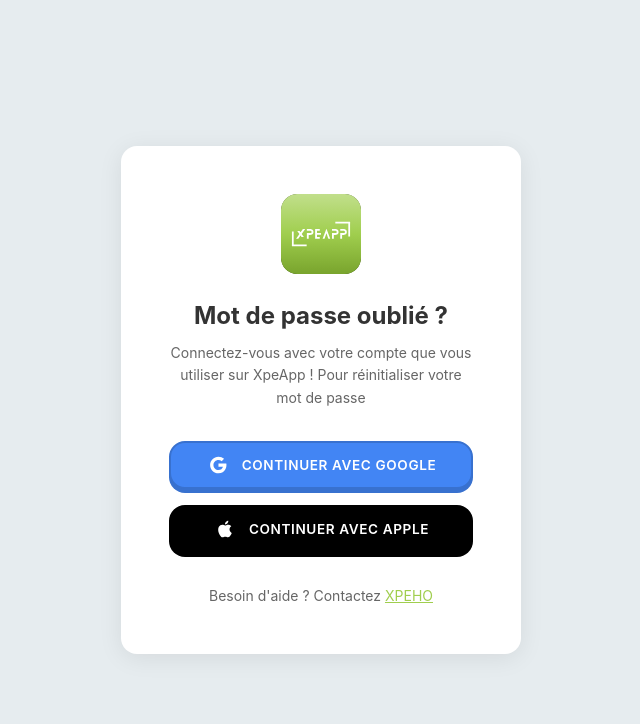
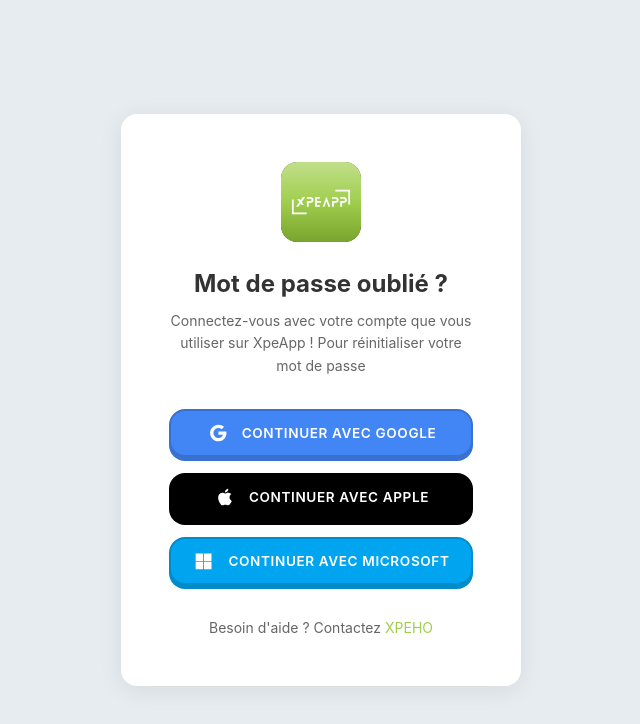
Before and after one commit to XPEHO/xpeapp_pwd_reset, a Vue app: page / in a window 1280 px wide. Shown: the top 724 px of the page, without its empty margins (319-959 px from the left). Built offline with nearby package versions, Linux system fonts and the light colour scheme; no server answers.

Commit message:
feat(PasswordResetPage): add Microsoft SSO button and update test cases

```diff
--- a/src/components/PasswordResetPage.vue
+++ b/src/components/PasswordResetPage.vue
@@ -30,6 +30,11 @@
     provider: SsoProvider.Apple,
     label: 'Continuer avec Apple',
     color: ButtonColor.Apple
+  },
+  {
+    provider: SsoProvider.Microsoft,
+    label: 'Continuer avec Microsoft',
+    color: ButtonColor.Microsoft
   }
 ]
 
@@ -222,7 +227,6 @@
 
 .password-reset__support-link {
   color: var(--reset-support-link, var(--color-primary));
-  text-decoration: underline;
   transition: color 0.2s ease;
 }
 
```
Also changed, not shown: 1 other file (tests, documents, lock files or other folders).
